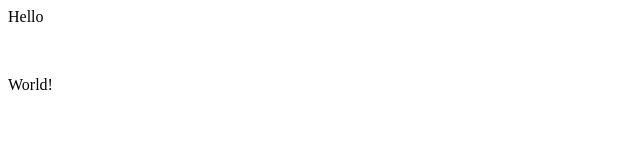
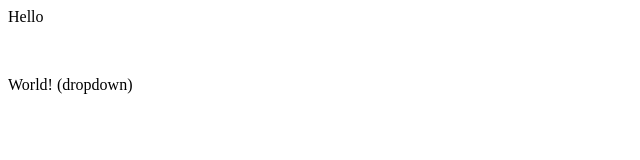
Before and after one commit to Codeflix/localrepo, a plain HTML site: page index.html in a window 1280 px wide. Shown: the whole page, without its empty margins (0-640 px from the left). Drawn offline with Linux system fonts and the light colour scheme.

```diff
--- a/index.html
+++ b/index.html
@@ -1,3 +1,3 @@
 <p>Hello</p>
 <br>
-<p>World!</p>
+<p>World! (dropdown)</p>
```
